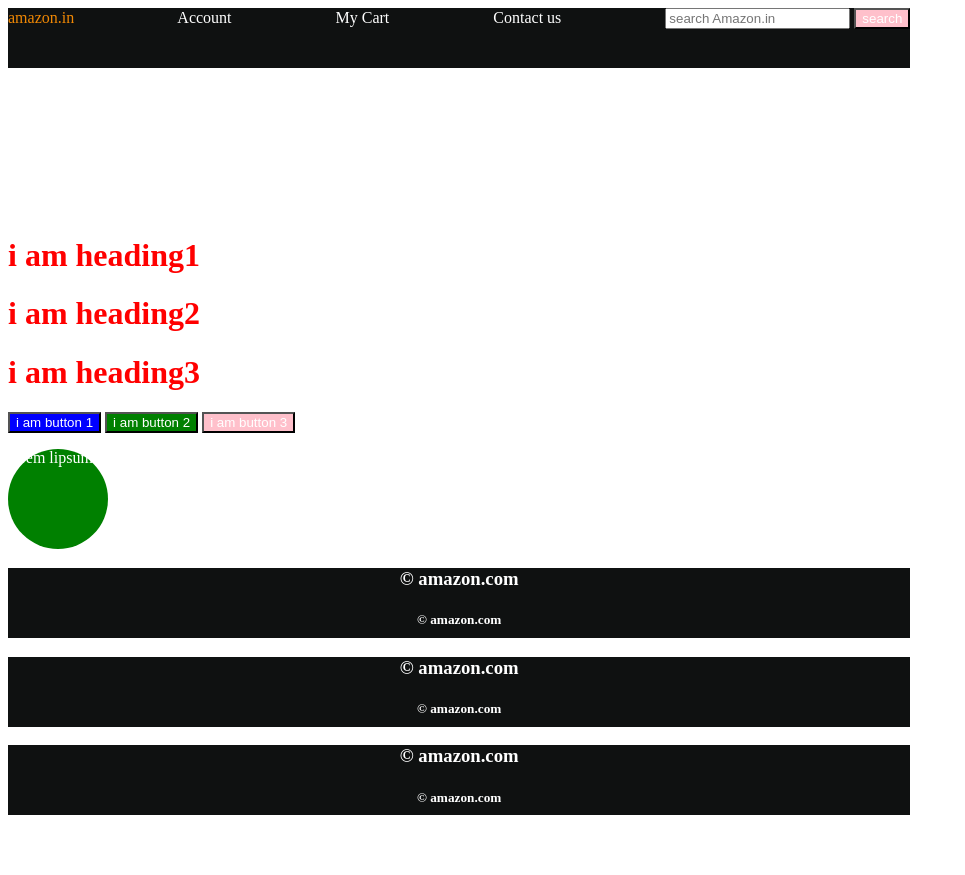
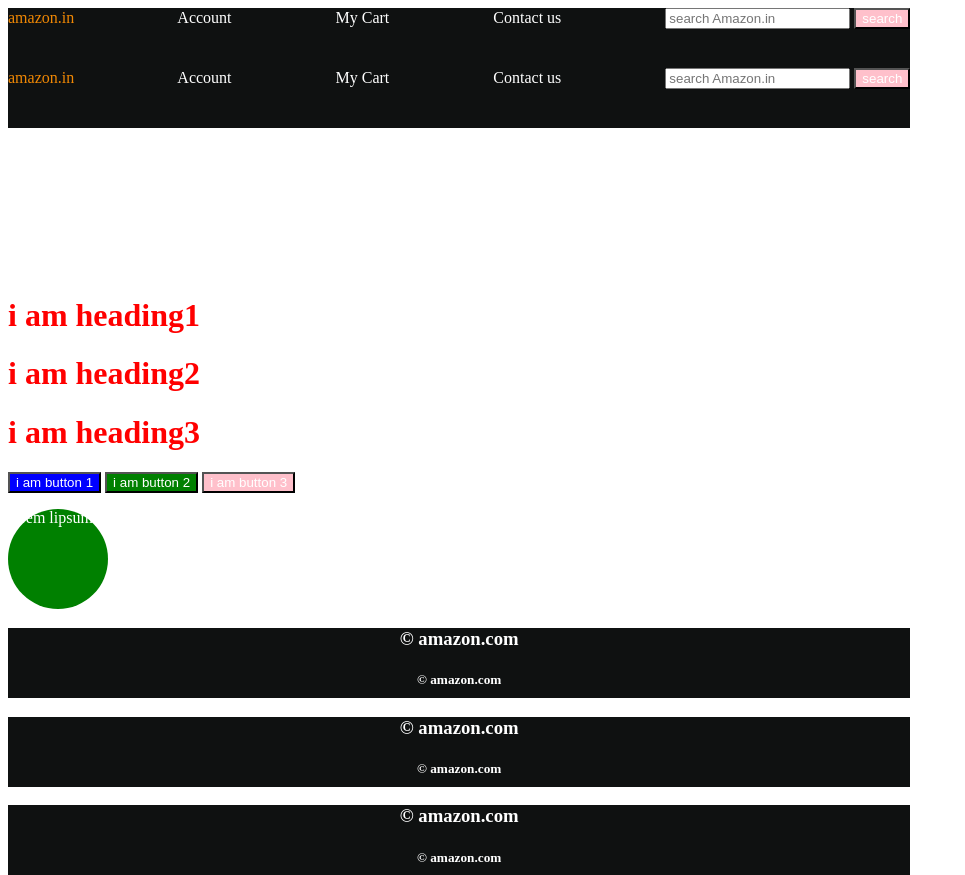
Before and after one commit to INTESARSHAWON/CSS-TUTORIAL, a plain HTML site: page index.html in a window 1280 px wide. Shown: the whole page, without its empty margins (0-965 px from the left). Before the commit the page ends 815 px from the top, so only its background shows below. Drawn offline with Linux system fonts and the light colour scheme.

Commit message:
add another header

```diff
--- a/index.html
+++ b/index.html
@@ -24,6 +24,18 @@
         <button>search</button>
 
     </div>
+    </header>
+
+    <header>
+        <div id="navbar">
+            <a id="logo"> amazon.in</a>
+            <a href="#">Account</a>
+            <a href="#">My Cart</a>
+            <a href="#">Contact us</a>
+            <input placeholder="search Amazon.in">
+            <button>search</button>
+
+        </div>
     </header>
 
     <div id="mainbody1">
```
